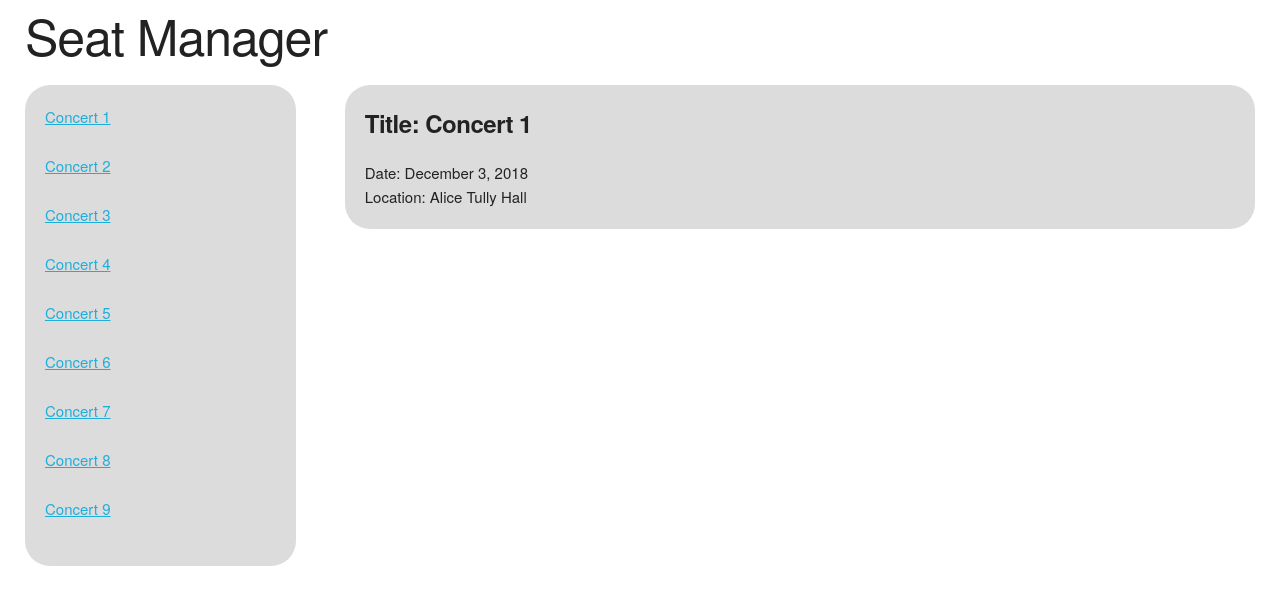
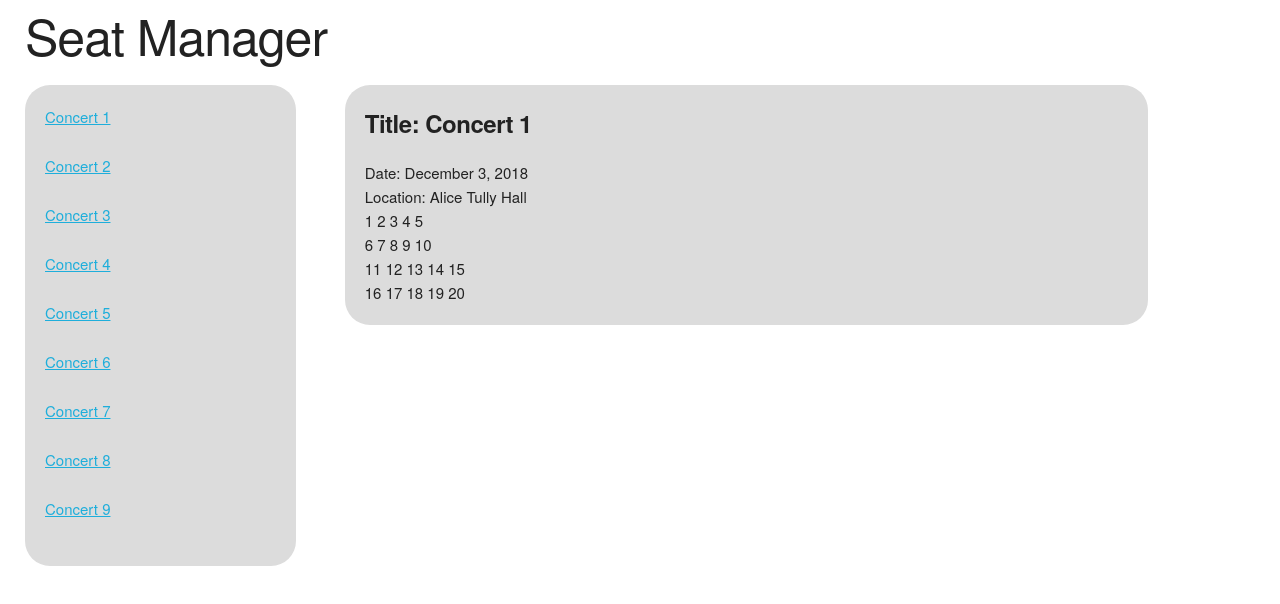
Before and after one commit to christafaa/react-seat-app, a React (Create React App) app: page / in a window 1280 px wide. Shown: the top 604 px of the page. Built offline with nearby package versions, Linux system fonts and the light colour scheme.

Commit message:
rendered seat numbers in row components

```diff
--- a/src/components/Row.js
+++ b/src/components/Row.js
@@ -1,9 +1,15 @@
 import React, { Component } from 'react';
 
 export default class Row extends Component {
+  renderSeats = () => {
+    return this.props.seats.map(seat => ` ${seat.number} `)
+  }
+
   render() {
     return (
-      <div/>
+      <div>
+        {this.renderSeats()}
+      </div>
     )
   }
 }
--- a/src/components/SeatMap.js
+++ b/src/components/SeatMap.js
@@ -1,15 +1,20 @@
 import React, { Component } from 'react';
+import Row from './Row';
 
 export default class SeatMap extends Component {
 
   createRows = () => {
-
+    const rows = []
+    const seats = this.props.concert.seats
+    while (seats.length > 1) {
+      rows.push(<Row seats={seats.splice(0, 5)} />)
+    }
+    return rows
   }
 
   render() {
-
     return (
-      <div className="nine columns">
+      <div className="eight columns">
         <h5><strong>Title: {this.props.concert.title}</strong></h5>
         Date: {this.props.concert.date}<br/>
         Location: {this.props.concert.venue}<br/>
--- a/src/css/App.css
+++ b/src/css/App.css
@@ -38,8 +38,16 @@
   padding: 20px;
 }
 
-.nine.columns  {
+.eight.columns  {
   background-color: #DCDCDC;
   border-radius: 25px;
   padding: 20px;
 }
+
+.available {
+  background-color: red;
+}
+
+.unavailable {
+  background-color: black;
+}
```
